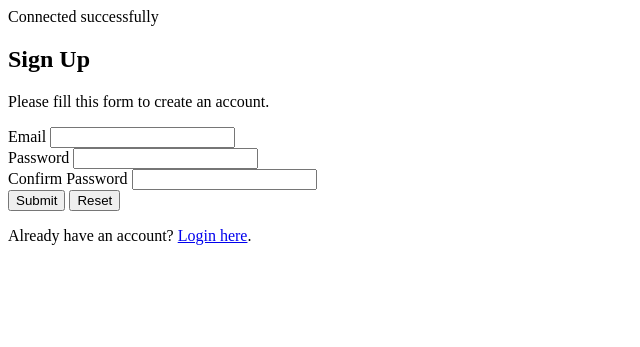
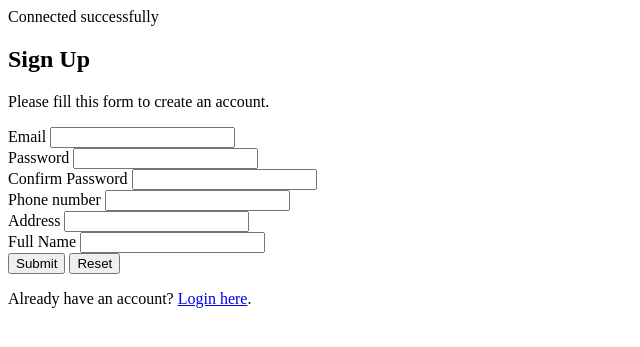
Before and after one commit to JJH132/ISP-TermProject, a PHP site: page /register.php in a window 1280 px wide. Shown: the top 347 px of the page, without its empty margins (0-640 px from the left). Run offline with PHP 8.4, Linux system fonts and the light colour scheme; data that the repository does not hold is empty.

Commit message:
Fixed register page

```diff
--- a/register.php
+++ b/register.php
@@ -1,8 +1,8 @@
 <?php
 	//include the config file
 	require "config.php";
-	$email = $password = $confirm_password = "";
-	$email_err = $password_err = $confirm_password_err ="";
+	$email = $password = $confirm_password = $phone_number = $address = $full_name = "";
+	$email_err = $password_err = $confirm_password_err = $phone_number_err = $address_err = $full_name_err = "";
 
 	if($_SERVER["REQUEST_METHOD"] == "POST")
 	{
@@ -68,15 +68,18 @@
 				}
 			}
 
-			if(empty($email_err) && empty($password_err) && empty($confirm_password_err))
+			if(empty($email_err) && empty($password_err) && empty($confirm_password_err) && empty($phone_number_err) && empty($address_err) && empty($full_name_err))
 			{
-				$sql = "INSERT INTO users (email, password) VALUES (?,?)";
+				$sql = "INSERT INTO users (email, password, phone_number, address, full_name) VALUES (?,?,?,?,?)";
 
 				if($stmt = $mysqli->prepare($sql))
 				{
-					$stmt->bind_param("ss", $param_email, $param_password);
+					$stmt->bind_param("ss", $param_email, $param_password, $param_phone_number, $param_address, $param_full_name);
 
 					$param_email = $email;
+					$param_phone_number = $phone_number;
+					$param_address = $address;
+					$param_full_name = $full_name;
 					$param_password = password_hash($password,PASSWORD_DEFAULT);
 
 					if($stmt->execute())
@@ -124,6 +127,21 @@
                 <input type="password" name="confirm_password" class="form-control" value="<?php echo $confirm_password; ?>">
                 <span class="help-block"><?php echo $confirm_password_err; ?></span>
             </div>
+            <div class="form-group <?php echo (!empty($phone_number_err)) ? 'has-error' : ''; ?>">
+                <label>Phone number</label>
+                <input type="number" name="phone_number" class="form-control" value="<?php echo $phone_number ?>">
+                <span class="help-block"><?php echo $phone_number_err; ?></span>
+            </div>
+            <div class="form-group <?php echo (!empty($address_err)) ? 'has-error' : ''; ?>">
+                <label>Address</label>
+                <input type="text" name="address" class="form-control" value="<?php echo $address; ?>">
+                <span class="help-block"><?php echo $address_err; ?></span>
+            </div>
+            <div class="form-group <?php echo (!empty($full_name_err)) ? 'has-error' : ''; ?>">
+                <label>Full Name</label>
+                <input type="text" name="full_name" class="form-control" value="<?php echo $full_name; ?>">
+                <span class="help-block"><?php echo $full_name_err; ?></span>
+            </div>
             <div class="form-group">
                 <input type="submit" class="btn btn-primary" value="Submit">
                 <input type="reset" class="btn btn-default" value="Reset">
```
